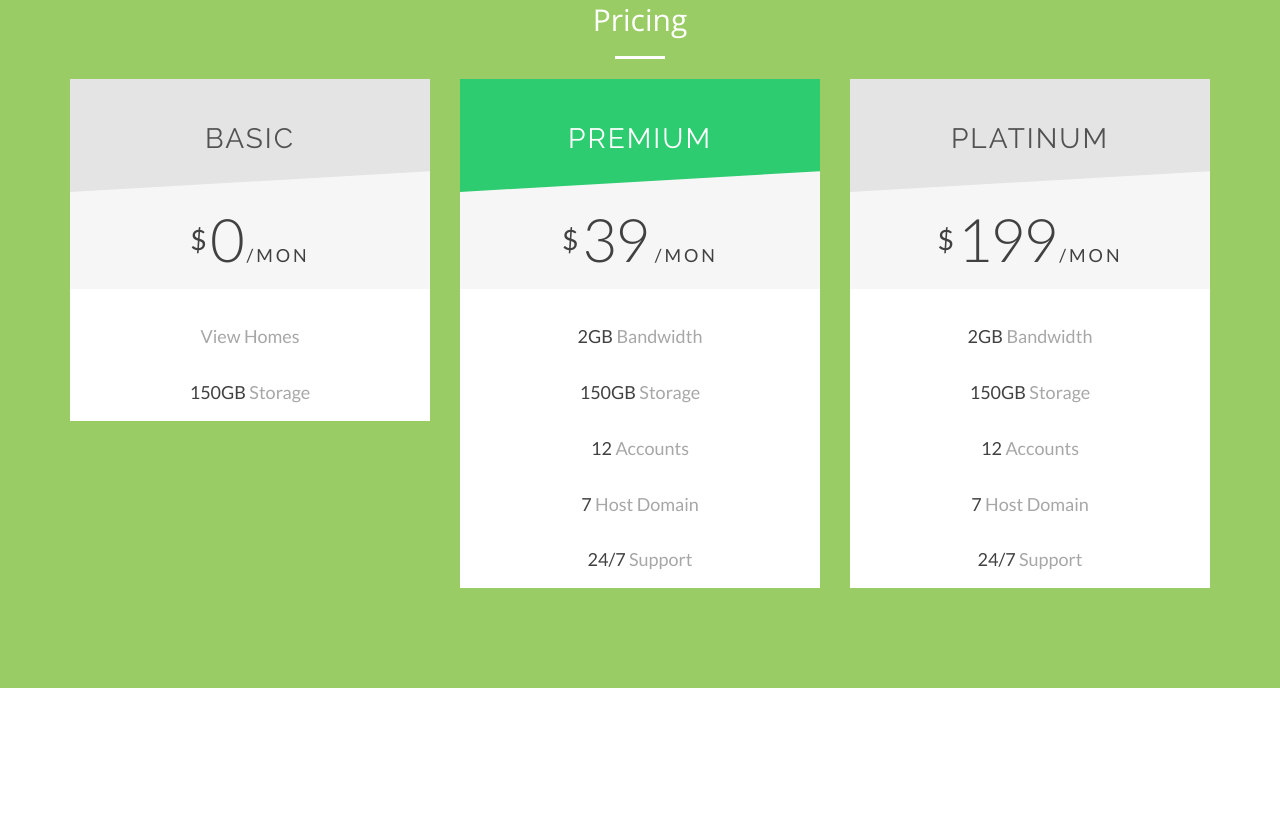
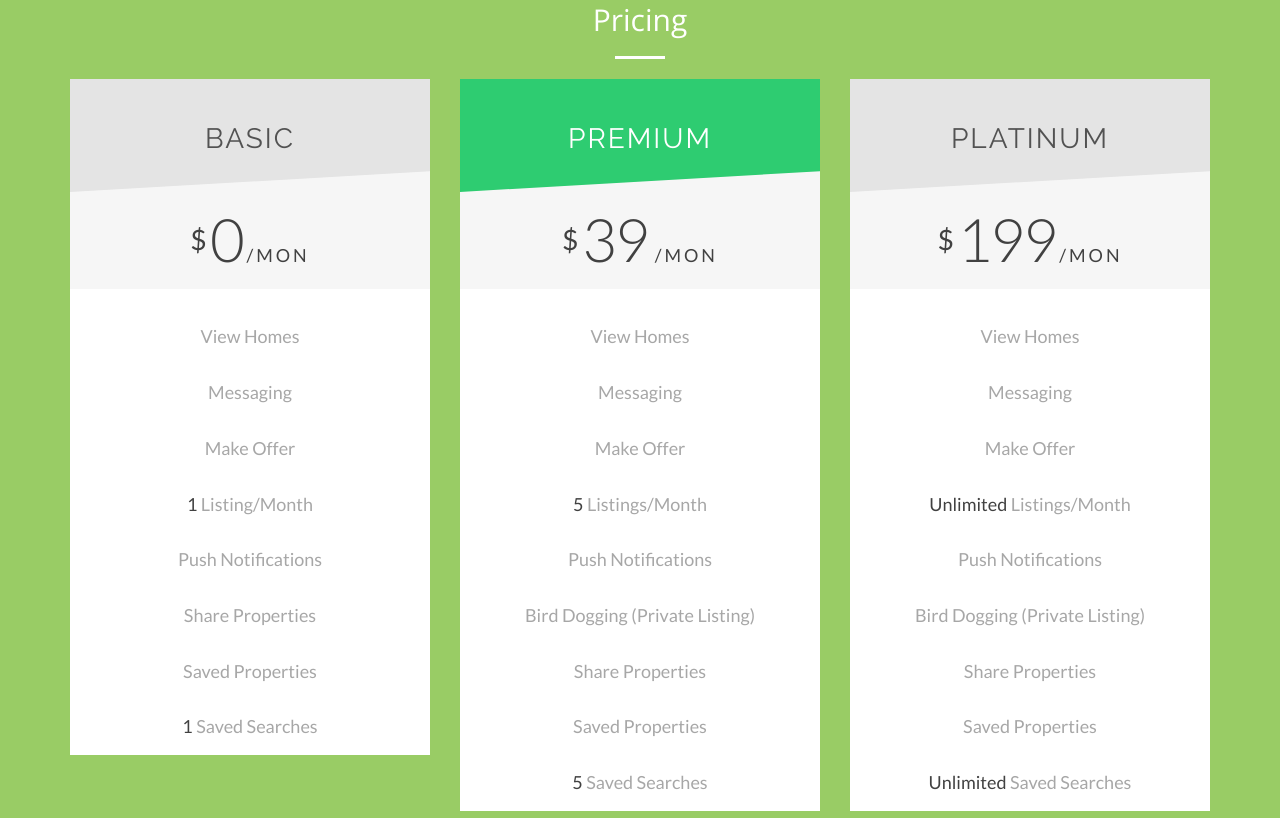
Before and after one commit to acr14/of, a website: page index.html in a window 1280 px wide. Shown: the part 1979-2797 px from the top of the page. Drawn offline with nearby package versions, Linux system fonts and the light colour scheme.

Commit message:
Added Pricing Table Content

```diff
--- a/index.html
+++ b/index.html
@@ -260,11 +260,14 @@
                         <!--FEATURE LIST START-->
                         <div class="generic_feature_list">
                             <ul>
-                                <li><span></span> View Homes</li>
-                                <li><span>150GB</span> Storage</li><!--
-                                <li><span>12</span> Accounts</li>
-                                <li><span>7</span> Host Domain</li>
-                                <li><span>24/7</span> Support</li> -->
+                                <li><span></span>View Homes</li>
+                                <li><span></span>Messaging</li>
+                                <li><span></span>Make Offer</li>
+                                <li><span>1</span> Listing/Month</li>
+                                <li><span></span>Push Notifications</li>
+                                <li><span></span>Share Properties</li>
+                                <li><span></span>Saved Properties</li>
+                                <li><span>1</span> Saved Searches</li>
                             </ul>
                         </div>
                         <!--//FEATURE LIST END-->
@@ -318,11 +321,21 @@
                         <!--FEATURE LIST START-->
                         <div class="generic_feature_list">
                             <ul>
+                                <li><span></span>View Homes</li>
+                                <li><span></span>Messaging</li>
+                                <li><span></span>Make Offer</li>
+                                <li><span>5</span> Listings/Month</li>
+                                <li><span></span>Push Notifications</li>
+                                <li><span></span>Bird Dogging (Private Listing)</li>
+                                <li><span></span>Share Properties</li>
+                                <li><span></span>Saved Properties</li>
+                                <li><span>5</span> Saved Searches</li>
+                                <!--
                                 <li><span>2GB</span> Bandwidth</li>
                                 <li><span>150GB</span> Storage</li>
                                 <li><span>12</span> Accounts</li>
                                 <li><span>7</span> Host Domain</li>
-                                <li><span>24/7</span> Support</li>
+                                <li><span>24/7</span> Support</li> -->
                             </ul>
                         </div>
                         <!--//FEATURE LIST END-->
@@ -375,11 +388,21 @@
                         <!--FEATURE LIST START-->
                         <div class="generic_feature_list">
                             <ul>
+                                <li><span></span>View Homes</li>
+                                <li><span></span>Messaging</li>
+                                <li><span></span>Make Offer</li>
+                                <li><span>Unlimited</span> Listings/Month</li>
+                                <li><span></span>Push Notifications</li>
+                                <li><span></span>Bird Dogging (Private Listing)</li>
+                                <li><span></span>Share Properties</li>
+                                <li><span></span>Saved Properties</li>
+                                <li><span>Unlimited</span> Saved Searches</li>
+                                <!--
                                 <li><span>2GB</span> Bandwidth</li>
                                 <li><span>150GB</span> Storage</li>
                                 <li><span>12</span> Accounts</li>
                                 <li><span>7</span> Host Domain</li>
-                                <li><span>24/7</span> Support</li>
+                                <li><span>24/7</span> Support</li> -->
                             </ul>
                         </div>
                         <!--//FEATURE LIST END-->
```
